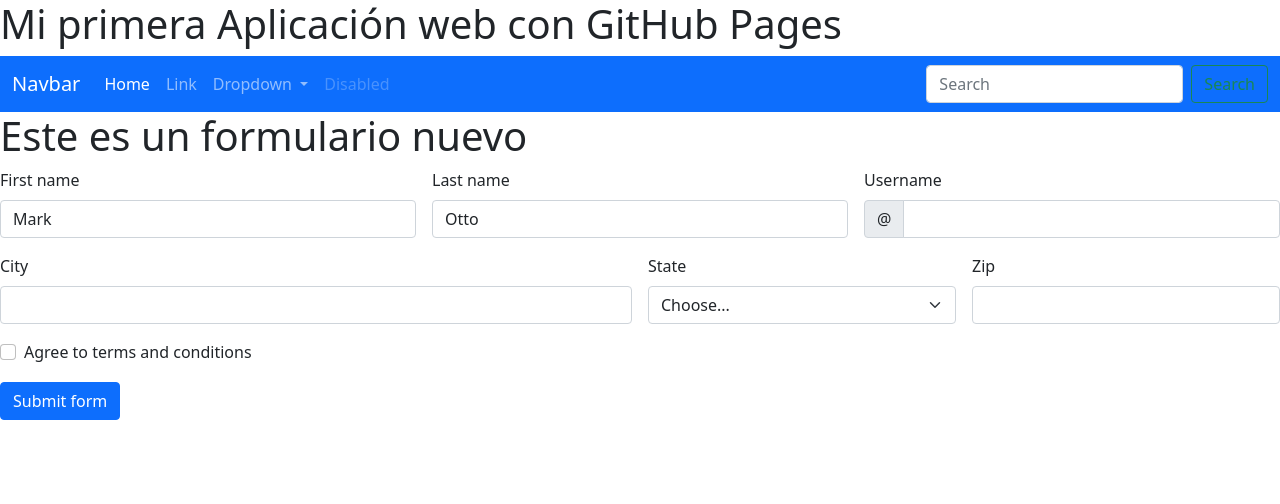
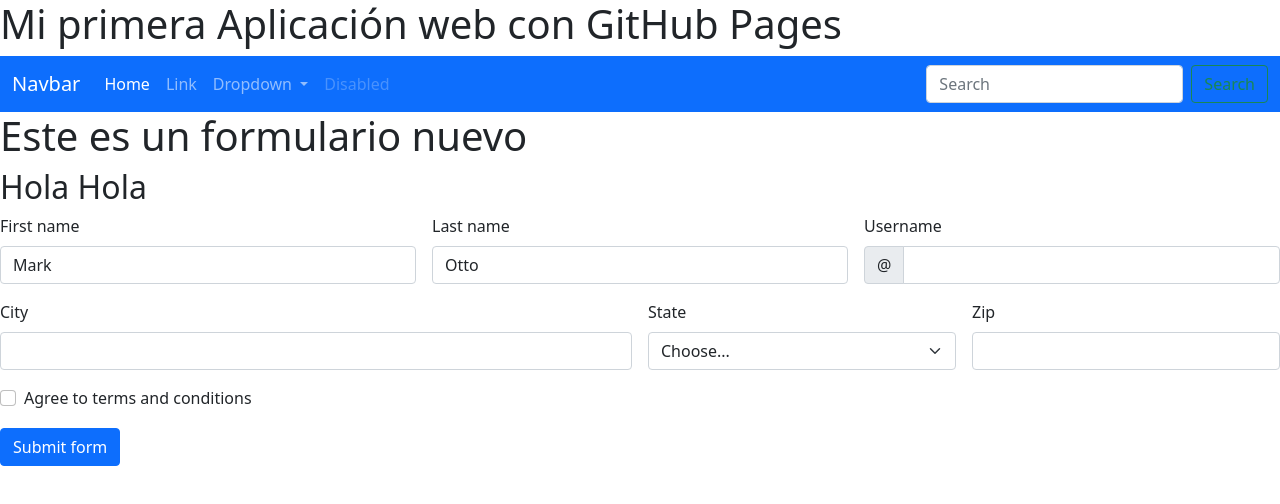
Before and after one commit to profevictor2020/miapp, a plain HTML site: page docs/index.html in a window 1280 px wide. Drawn offline with nearby package versions, Linux system fonts and the light colour scheme.

Commit message:
agregué un h2

```diff
--- a/docs/index.html
+++ b/docs/index.html
@@ -51,6 +51,7 @@
       </nav>
 
       <h1>Este es un formulario nuevo</h1>
+      <h2>Hola Hola</h2>
       <form class="row g-3 needs-validation" novalidate>
         <div class="col-md-4">
           <label for="validationCustom01" class="form-label">First name</label>
```
